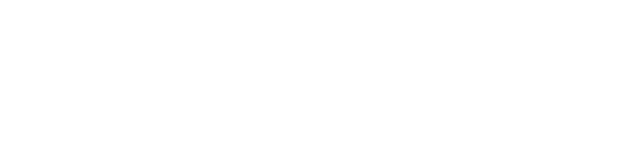
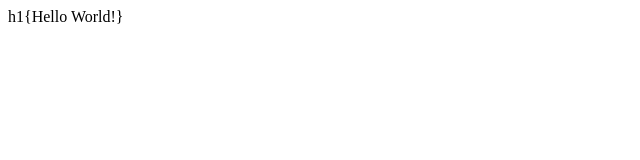
Before and after one commit to moeynabz/moeynabz.github.io, a plain HTML site: page index.html in a window 1280 px wide. Shown: the whole page, without its empty margins (0-640 px from the left). Drawn offline with Linux system fonts and the light colour scheme.

Commit message:
cleaning up

```diff
--- a/index.html
+++ b/index.html
@@ -6,6 +6,6 @@
     <title>Mo's Page</title>
 </head>
 <body>
-
+    h1{Hello World!}
 </body>
 </html>
```
